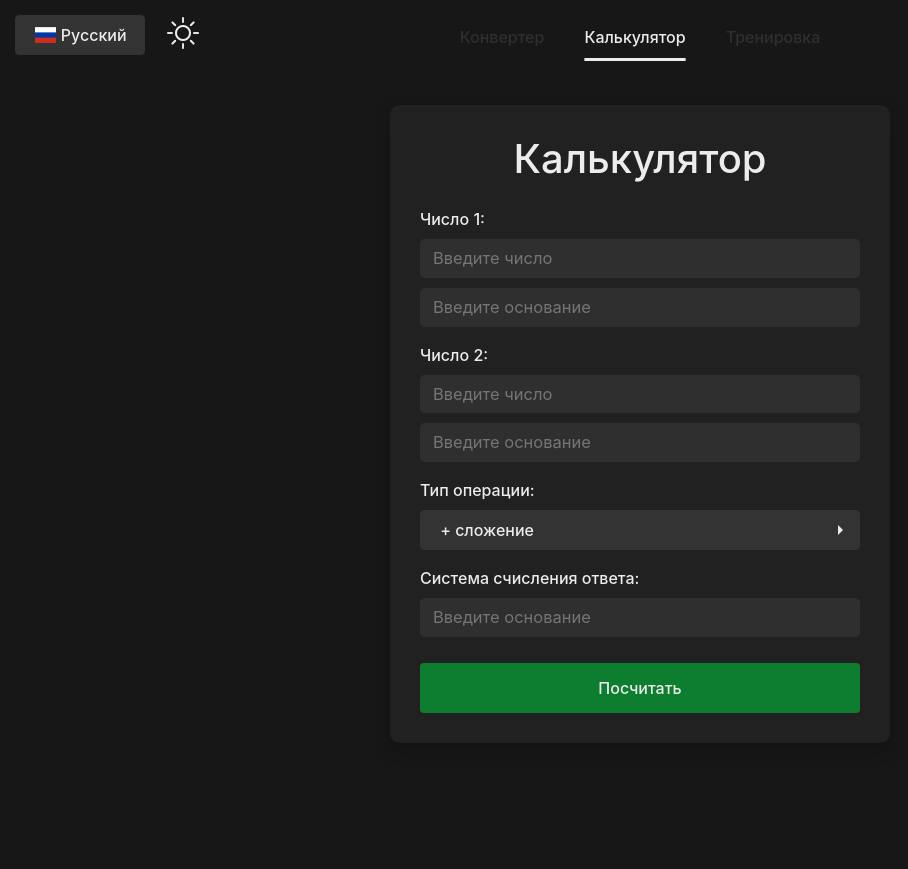
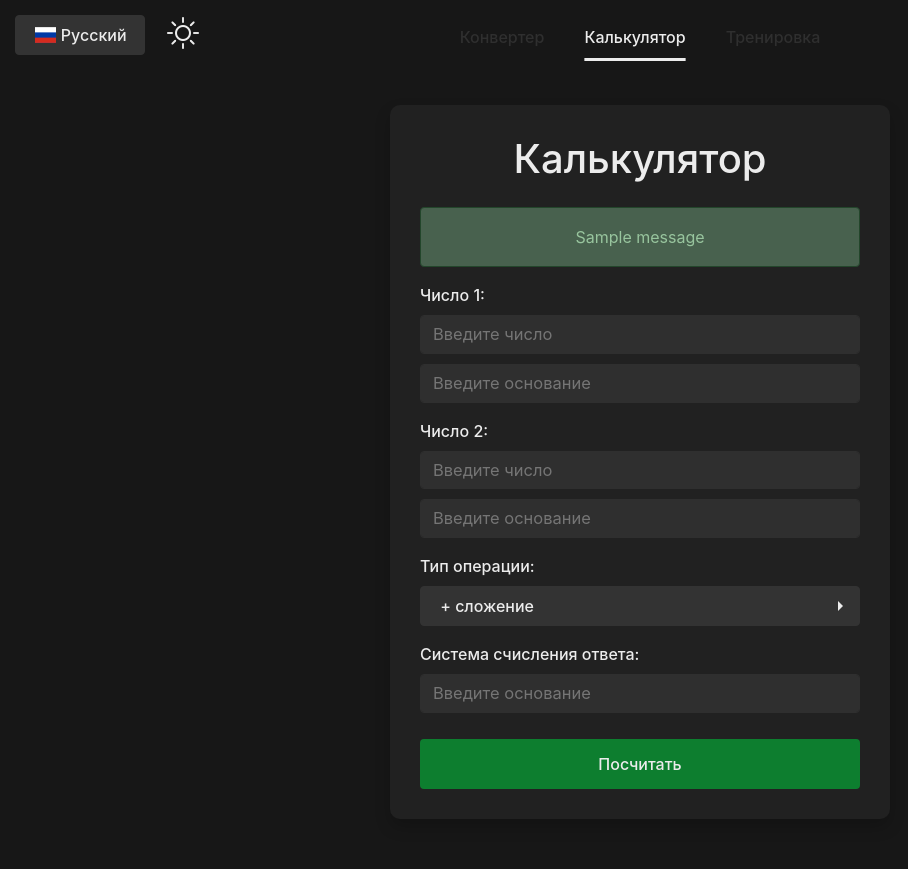
Before and after one commit to Nentozet/Base-Converter, a Flask app: page /calculator in a window 1280 px wide. Shown: the whole page, without its empty margins (0-908 px from the left). Before the commit the page ends 713 px from the top, so only its background shows below. Run offline with Flask 3, Linux system fonts and the light colour scheme; tables that the repository leaves empty hold one stand-in row (values such as "Sample post"); one stand-in notice (Sample message) is shown; some libraries are stand-ins or nearby versions.

Commit message:
Update calculator.html

```diff
--- a/templates/calculator.html
+++ b/templates/calculator.html
@@ -88,6 +88,15 @@
 {% block content %}
 <div class="container">
     <h1 class="text-center mb-4">{{calculator_title}}</h1>
+
+    {% with messages = get_flashed_messages(with_categories=true) %}
+      {% if messages %}
+        {% for category, message in messages %}
+          <div class="alert alert-{{ category }} custom-alert">{{ message }}</div>
+        {% endfor %}
+      {% endif %}
+    {% endwith %}
+
     <form method="post">
         <div class="form-group">
             <label for="number1">{{number_text}} 1:</label>
```
